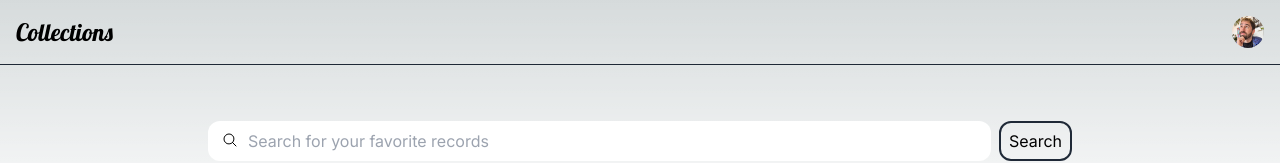
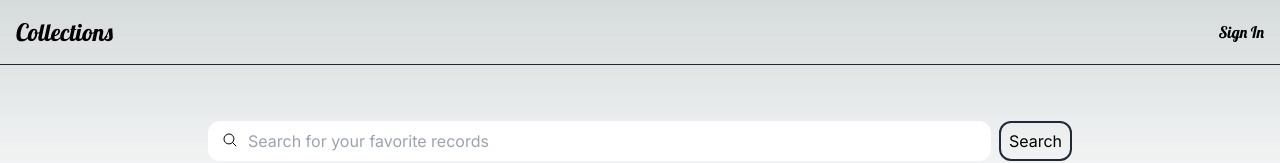
Before and after one commit to mDevCodes/collections, a Next.js app: page / in a window 1280 px wide. Shown: the top 163 px of the page. Built offline with nearby package versions, Linux system fonts and the light colour scheme; no server answers.

Commit message:
Add SessionProvider to layout

```diff
--- a/app/layout.tsx
+++ b/app/layout.tsx
@@ -3,6 +3,8 @@ import type { Metadata } from "next";
 import { Inter } from "next/font/google";
 import NavBar from "../components/NavBar";
 import Providers from "../components/Providers";
+import { getServerSession } from "next-auth";
+import SessionProvider from "@/components/SessionProvider";
 
 const inter = Inter({ subsets: ["latin"] });
 
@@ -11,16 +13,19 @@ export const metadata: Metadata = {
   description: "Collect your favorite records and albums",
 };
 
-export default function RootLayout({
+export default async function RootLayout({
   children,
 }: {
   children: React.ReactNode;
 }) {
+  const session = await getServerSession();
   return (
     <html lang="en">
       <body className={inter.className}>
-        <NavBar />
-        <Providers>{children}</Providers>
+        <SessionProvider session={session}>
+          <NavBar />
+          <Providers>{children}</Providers>
+        </SessionProvider>
       </body>
     </html>
   );
--- a/components/NavBar.tsx
+++ b/components/NavBar.tsx
@@ -1,12 +1,17 @@
+"use client";
 import Image from "next/image";
 import Link from "next/link";
 import { Lobster } from "next/font/google";
+import { useSession } from "next-auth/react";
 
 const lobster = Lobster({ weight: "400", subsets: ["latin"] });
 import Icon from "./Icon";
+import { SessionProvider } from "next-auth/react";
 
 export default function NavBar() {
+  const { data: session, status } = useSession();
   return (
+    <SessionProvider>
       <header
         className={`flex justify-between items-center border-b border-gray-800 p-4 ${lobster.className}`}
       >
@@ -14,6 +19,7 @@ export default function NavBar() {
           <h1 className="text-2xl">Collections</h1>
         </Link>
 
+        {status === "authenticated" ? (
           <Link href="/user-profile">
             <Image
               src="/images/profile-picture.jpg"
@@ -23,6 +29,12 @@ export default function NavBar() {
               className="rounded-full"
             />
           </Link>
+        ) : (
+          <Link href="/api/auth/signin">
+            <button>Sign In</button>
+          </Link>
+        )}
       </header>
+    </SessionProvider>
   );
 }
--- /dev/null
+++ b/components/SessionProvider.tsx
@@ -0,0 +1,3 @@
+"use client";
+import { SessionProvider } from "next-auth/react";
+export default SessionProvider;
--- a/middleware.ts
+++ /dev/null
@@ -1 +0,0 @@
-export { default } from "next-auth/middleware";
```
Lines whose indentation alone changed are shown as unchanged.
